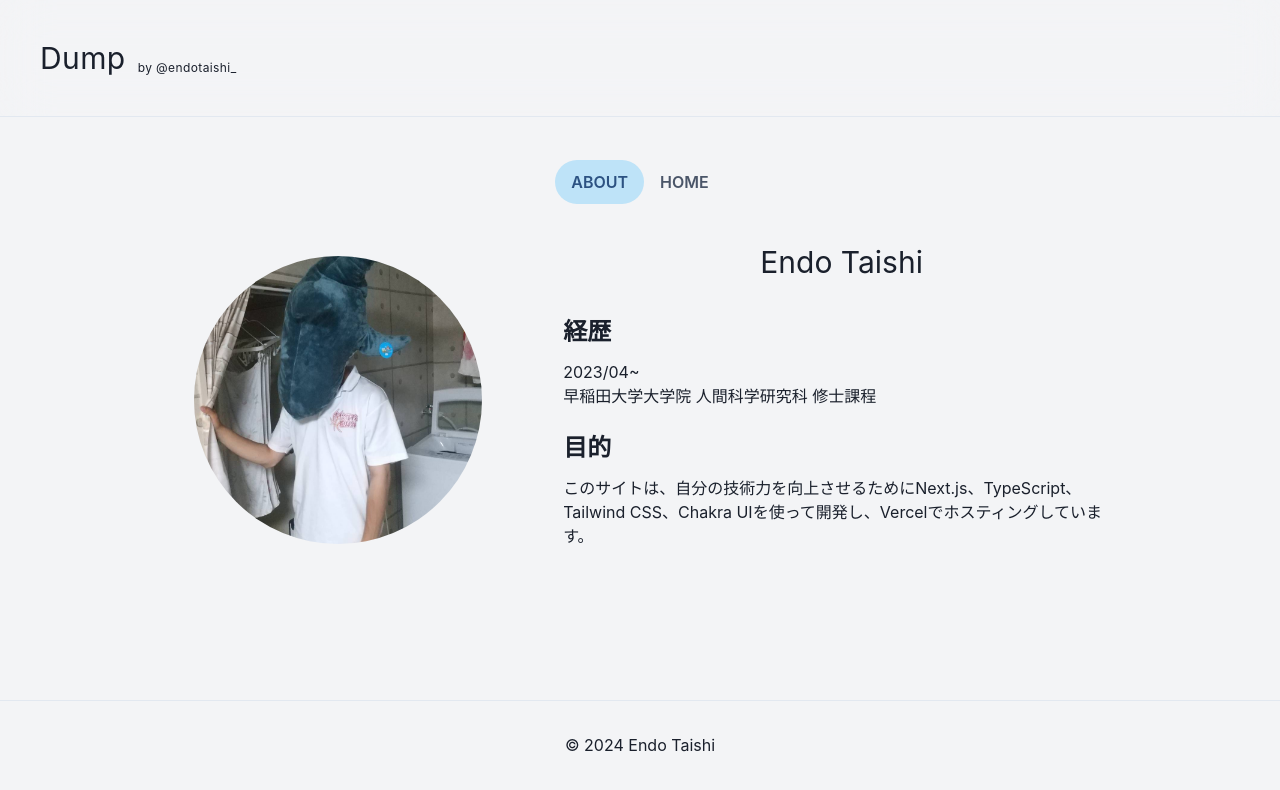
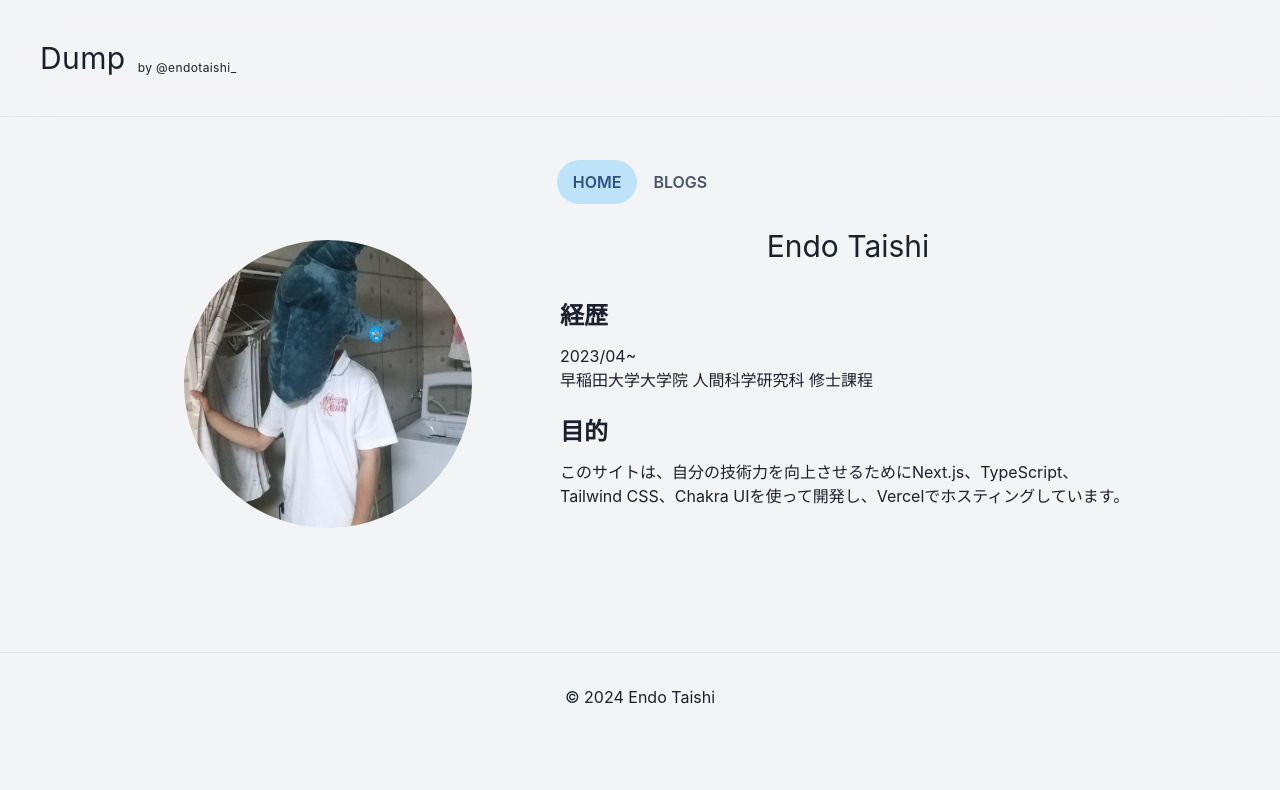
Before and after one commit to EndoTaishi/endotaishicom, a Next.js app: page / in a window 1280 px wide. Shown: the top 790 px of the page. Built offline with nearby package versions, Linux system fonts and the light colour scheme.

Commit message:
fixed rooting

```diff
--- /dev/null
+++ b/app/blogs/[id]/layout.tsx
@@ -0,0 +1,18 @@
+import Header from "@/app/ui/header";
+import Footer from "@/app/ui/footer";
+import Providers from '@/app/providers'
+import "@/app/ui/globals.css";
+
+export default function RootLayout({ children, }: { children: React.ReactNode, }) {
+  return (
+    <html lang='en'>
+      <body className="h-full bg-gray-100">
+        <Providers>
+          <Header />
+          {children}
+          <Footer />
+        </Providers>
+      </body>
+    </html>
+  )
+};
--- a/app/posts/[id]/page.tsx
+++ b/app/blogs/[id]/page.tsx
@@ -1,5 +1,5 @@
 import Date from '@/components/date'
-import '@/app/globals.css'
+import '@/app/ui/globals.css'
 
 import { getAllPostIds, getPostData } from '@/lib/posts'
 
@@ -44,7 +44,7 @@ export default async function Post({ params }: Props) {
         dangerouslySetInnerHTML={{ __html: postData.contentHtml }}
       />
 
-      <a href='/' className='flex justify-center text-lg pt-6 underline'>back</a>
+      <a href='/blogs' className='flex justify-center text-lg pt-6 underline'>back</a>
     </div>
   )
 }
--- /dev/null
+++ b/app/blogs/page.tsx
@@ -0,0 +1,35 @@
+import Link from "next/link";
+import Date from "@/components/date";
+import { Card, CardHeader, CardBody, CardFooter } from '@chakra-ui/react';
+import { getSortedPostsData } from '@/lib/posts';
+
+type AllPostsData = {
+    date: string
+    title: string
+    id: string
+}[]
+
+export default function Blogs() {
+    const allPostsData: AllPostsData = getSortedPostsData()
+
+    return (
+        <>
+            <h2 className='text-2xl font-bold flex justify-center'>Articles</h2>
+            <div className="w-screen flex justify-center items-center">
+                <div className="w-3/5">
+                    {allPostsData.map(({ id, date, title }) => (
+                        <Card key={id} className="mb-3">
+                            <CardHeader className='font-bold mb-1 mt-5'>
+                                <Link href={`/blogs/${id}`}>{title}</Link>
+                            </CardHeader>
+                            {/* <br /> */}
+                            <CardBody className='text-gray-500 font-medium'>
+                                <Date dateString={date} />
+                            </CardBody>
+                        </Card>
+                    ))}
+                </div>
+            </div>
+        </>
+    )
+}
--- a/app/layout.tsx
+++ b/app/layout.tsx
@@ -1,9 +1,10 @@
 import type { Metadata } from "next";
 import { Inter } from "next/font/google";
-import Header from "./components/header";
-import Footer from "./components/footer";
+import Header from "./ui/header";
+import Footer from "./ui/footer";
+import TabLinks from "./ui/tab-links";
 import Providers from './providers'
-import "./globals.css";
+import "@/app/ui/globals.css";
 
 const inter = Inter({ subsets: ["latin"] });
 
@@ -18,6 +19,7 @@ export default function RootLayout({ children, }: { children: React.ReactNode, }
       <body className="h-full bg-gray-100">
         <Providers>
           <Header />
+          <TabLinks />
           {children}
           <Footer />
         </Providers>
--- a/app/page.tsx
+++ b/app/page.tsx
@@ -1,28 +1,30 @@
-import { Tab, Tabs, TabList, TabPanels, TabPanel } from "@chakra-ui/react";
-import Lists from "./components/lists";
-import Profile from "./components/profile";
-import "./globals.css";
+import "@/app/ui/globals.css";
+import { Image } from '@chakra-ui/react'
 
 export default function Home() {
   return (
     <>
-      <main className="flex justify-center px-4 pt-40 pb-12 w-3/5 sm:w-4/5 m-auto">
-        <Tabs variant='soft-rounded' colorScheme='blue'>
-          <div className="flex justify-center mb-6">
-            <TabList>
-              <Tab className="text-xl">ABOUT</Tab>
-              <Tab className="text-xl">HOME</Tab>
-            </TabList>
+      <main className="flex justify-center px-4 pb-12 w-3/5 sm:w-4/5 m-auto">
+        <div className='grid md:grid-cols-5 gap-12'>
+          <div className='col-span-5 md:col-span-2 flex justify-center'>
+              <Image className='object-cover h-40 w-40 lg:h-72 lg:w-72 m-3 flex justify-center items-center'
+                  borderRadius='full'
+                  src='/Profile.JPG'
+              />
           </div>
-          <TabPanels className="flex justify-center">
-            <TabPanel>
-              <Profile />
-            </TabPanel>
-            <TabPanel>
-              <Lists />
-            </TabPanel>
-          </TabPanels>
-        </Tabs>
+          <div className='col-span-5 md:col-span-3 '>
+              <h1 className='text-3xl pb-3 flex justify-center'>Endo Taishi</h1>
+              <h3 className='text-2xl font-bold mb-3'>経歴</h3>
+              <div className='mb-6'>
+                  <p>2023/04~</p>
+                  <p>早稲田大学大学院 人間科学研究科 修士課程</p>
+              </div>
+              <h3 className='text-2xl font-bold mb-3'>目的</h3>
+              <div className='mb-6'>
+                  <p>このサイトは、自分の技術力を向上させるためにNext.js、TypeScript、Tailwind CSS、Chakra UIを使って開発し、Vercelでホスティングしています。</p>
+              </div>
+          </div>
+        </div>
       </main>
     </>
   );
--- /dev/null
+++ b/app/ui/tab-links.tsx
@@ -0,0 +1,43 @@
+'use client';
+
+import { Tab, Tabs, TabList, TabPanels, TabPanel } from "@chakra-ui/react";
+import Link from "next/link";
+import { usePathname } from "next/navigation";
+import { useEffect, useState } from 'react';
+
+export default function TabLinks() {
+  const pathname = usePathname();
+  const [tabIndex, setTabIndex] = useState(0);
+
+  useEffect(() => {
+    switch (pathname) {
+      case '/':
+        setTabIndex(0);
+        break;
+      case '/blogs':
+        setTabIndex(1);
+        break;
+      default:
+        setTabIndex(0);
+    }
+  }, [pathname]);
+
+  return (
+    <>
+      <main className="flex justify-center px-4 pt-40 w-3/5 sm:w-4/5 m-auto">
+        <Tabs variant='soft-rounded' colorScheme='blue' index={tabIndex}>
+          <div className="flex justify-center mb-6">
+            <TabList>
+              <Tab className="text-xl">
+                <Link href="/">HOME</Link>
+              </Tab>
+              <Tab className="text-xl">
+                <Link href="/blogs">BLOGS</Link>
+              </Tab>
+            </TabList>
+          </div>
+        </Tabs>
+      </main>
+    </>
+  );
+};
```
Also changed, not shown: app/ui/footer.tsx (renamed from app/components/footer.tsx), app/ui/globals.css (renamed from app/globals.css), app/ui/header.tsx (renamed from app/components/header.tsx), app/ui/lists.tsx (renamed from app/components/lists.tsx), app/ui/profile.tsx (renamed from app/components/profile.tsx).
